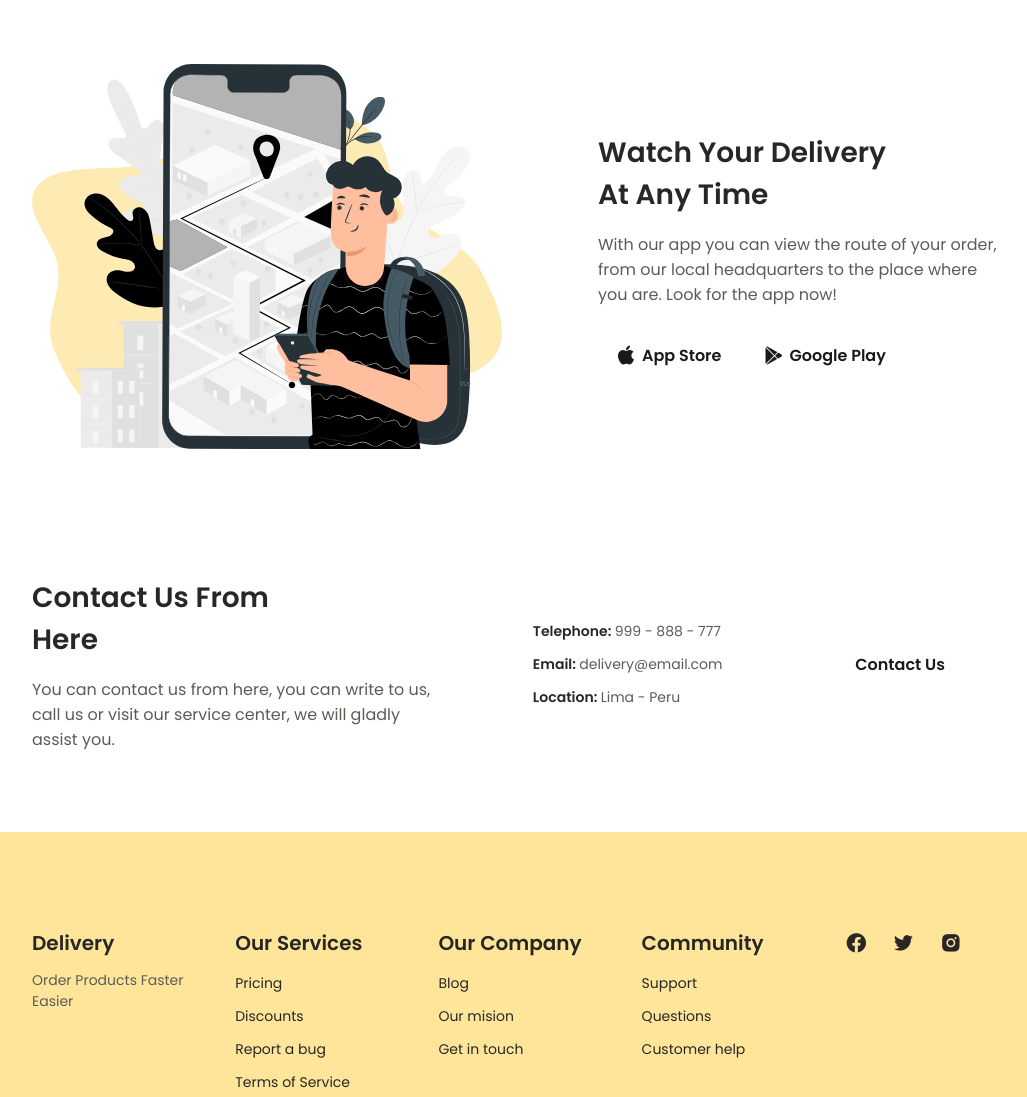
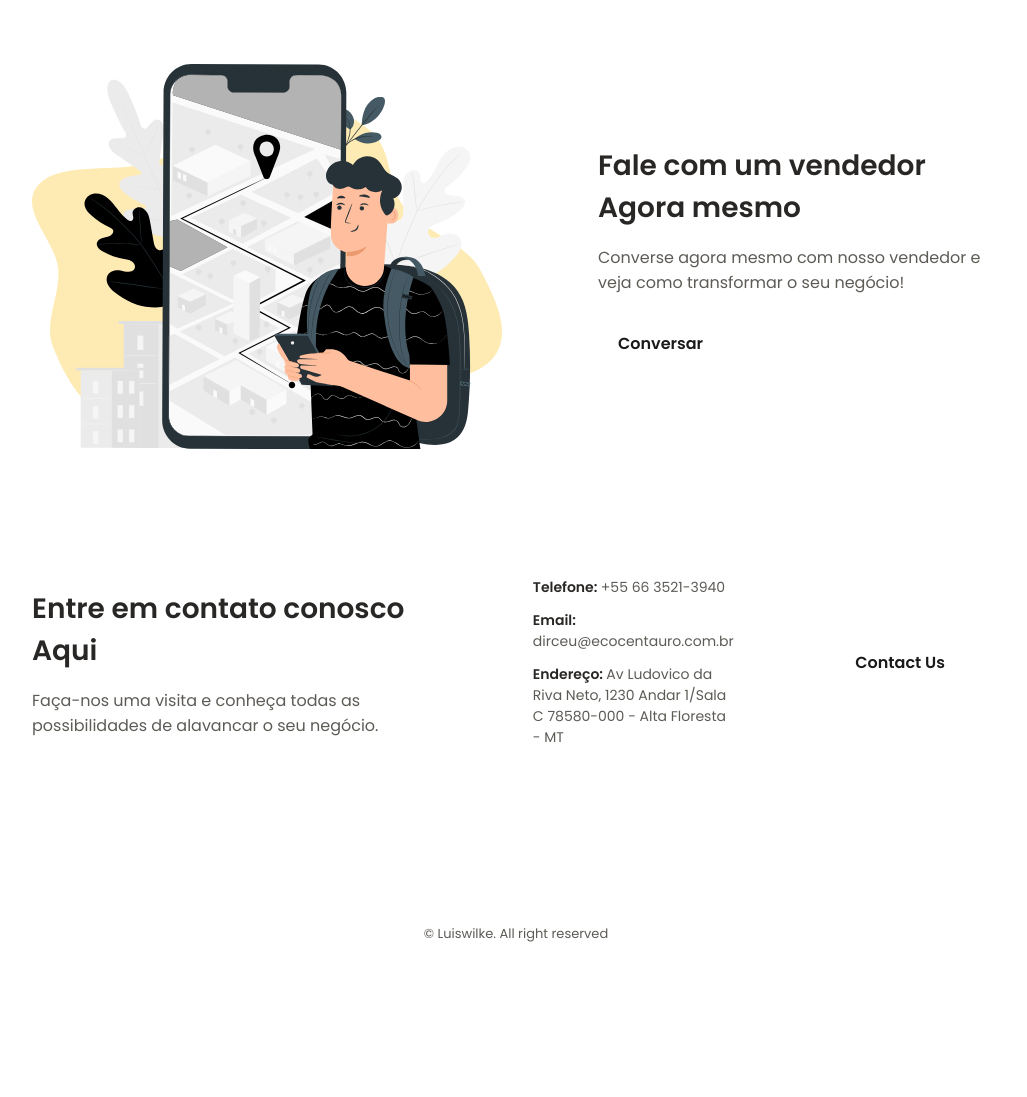
Before and after one commit to LuisWilke/landing_page_hmcv2, a plain HTML site: page index.html in a window 1280 px wide. Shown: the part 2040-3137 px from the top of the page, without its empty margins (124-1151 px from the left). After the commit the page ends 2984 px from the top, so only its background shows below. Drawn offline with nearby package versions, Linux system fonts and the light colour scheme.

Commit message:
:refactor:

```diff
--- a/index.html
+++ b/index.html
@@ -2017,16 +2017,12 @@
         <section class="app section container">
             <div class="app__container grid">
                 <div class="app__data">
-                    <h2 class="section__title-center">Watch Your Delivery <br> At Any Time</h2>
-                    <p class="app__description">With our app you can view the route of your order, from our local
-                        headquarters to the
-                        place where you are. Look for the app now!</p>
+                    <h2 class="section__title-center">Fale com um vendedor <br> Agora mesmo</h2>
+                    <p class="app__description">Converse agora mesmo com nosso vendedor e veja como transformar
+                         o seu negócio!</p>
                     <div class="app__buttons">
                         <a href="#" class="button button-flex">
-                            <i class='bx bxl-apple button__icon'></i> App Store
-                        </a>
-                        <a href="#" class="button button-flex">
-                            <i class='bx bxl-play-store button__icon'></i> Google Play
+                            <i></i>Conversar
                         </a>
                     </div>
                 </div>
@@ -2623,17 +2619,17 @@
         <section class="contact section container" id="contact">
             <div class="contact__container grid">
                 <div class="contact__content">
-                    <h2 class="section__title-center">Contact Us From <br> Here</h2>
-                    <p class="contact__description">You can contact us from here, you can write to us,
-                        call us or visit our service center, we will gladly assist you.</p>
+                    <h2 class="section__title-center">Entre em contato conosco <br> Aqui</h2>
+                    <p class="contact__description">Faça-nos uma visita e conheça todas as possibilidades de alavancar o seu negócio.</p>
                 </div>
 
                 <ul class="contact__content grid">
-                    <li class="contact__address">Telephone: <span class="contact__information">999 - 888 - 777</span>
+                    <li class="contact__address">Telefone: <span class="contact__information">+55 66 3521-3940</span>
                     </li>
-                    <li class="contact__address">Email: <span class="contact__information">delivery@email.com</span>
+                    <li class="contact__address">Email: <span class="contact__information">dirceu@ecocentauro.com.br</span>
                     </li>
-                    <li class="contact__address">Location: <span class="contact__information">Lima - Peru</span></li>
+                    <li class="contact__address">Endereço: <span class="contact__information">Av Ludovico da Riva Neto, 1230 Andar 1/Sala C
+                        78580-000 - Alta Floresta - MT</span></li>
                 </ul>
 
                 <div class="contact__content">
@@ -2643,7 +2639,7 @@
         </section>
     </main>
 
-    <!--=============== FOOTER ===============-->
+    <!--=============== FOOTER ===============
     <footer class="footer section">
         <div class="footer__container container grid">
             <div class="footer__content">
@@ -2685,9 +2681,10 @@
                 <a href="#" class="footer__social-link"><i class='bx bxl-instagram-alt'></i></a>
             </div>
         </div>
-
-        <p class="footer__copy">&#169; Bedimcode. All right reserved</p>
+ -->
+        <p class="footer__copy">&#169; Luiswilke. All right reserved</p>
     </footer>
+
 
     <!--=============== SCROLL UP ===============-->
     <a href="#" class="scrollup" id="scroll-up">
```
